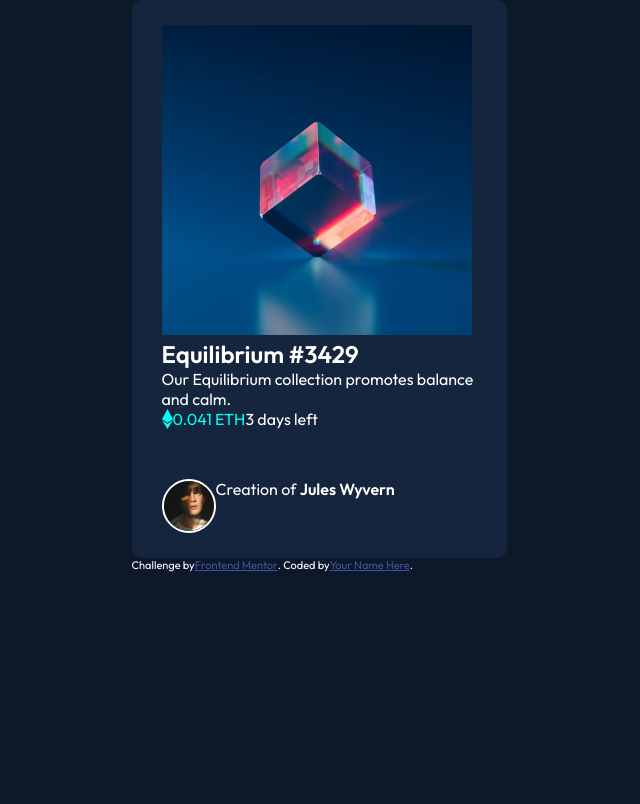
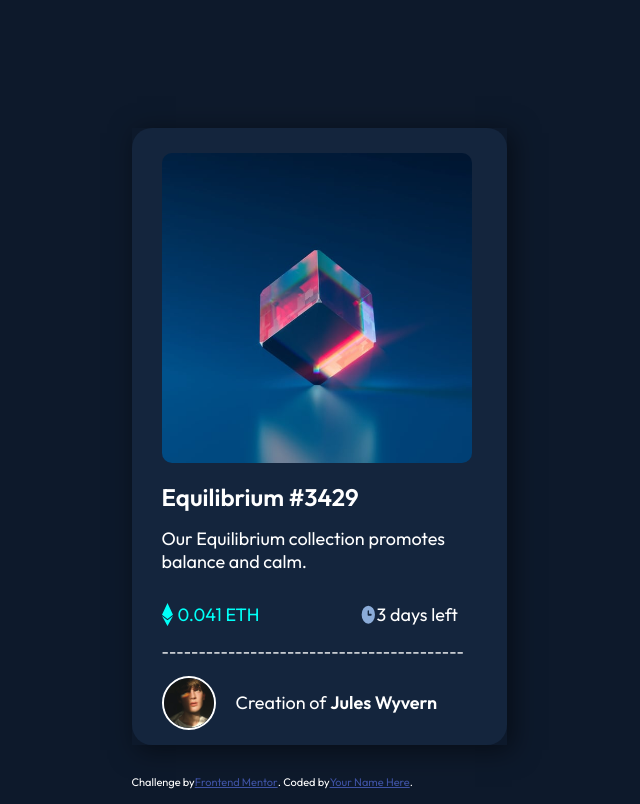
Before and after one commit to Ckaitoz/projeto-nft, a plain HTML site: page index.html in a window 1280 px wide. Shown: the whole page, without its empty margins (321-961 px from the left). Drawn offline with Linux system fonts and the light colour scheme.

Commit message:
cabo ou quase

```diff
--- a/index.html
+++ b/index.html
@@ -13,31 +13,30 @@
   <style>
     .attribution { font-size: 11px; text-align: center; }
     .attribution a { color: hsl(228, 45%, 44%); }
+
   </style>
 </head>
 <body>
 
+  <article>
     <section>
       <img class="nft" src="images/image-equilibrium.jpg" alt="foto equilibrium">
-
       <h1>Equilibrium #3429</h1>
       <p>Our Equilibrium collection promotes balance and calm.</p>
       <div>
 
         <img src="images/icon-ethereum.svg" alt="">
         <p class="moeda">0.041 ETH</p>
-      <p class="tempo">3 days left</p>
+        <img class="tempo" src="images/icon-clock.svg" alt="">
+        <p >3 days left</p>
       </div>
-
+    -----------------------------------------
     </section>
-
-
     <section class="criador">
-
       <img class="avatar" src="images/image-avatar.png" alt="avatar imagem">
       <p>Creation of <strong>Jules Wyvern</strong></p>
-
     </section>
+  </article>
 
   <div class="attribution">
     Challenge by <a href="https://www.frontendmentor.io?ref=challenge" target="_blank">Frontend Mentor</a>.
--- a/style.css
+++ b/style.css
@@ -4,43 +4,66 @@
     margin: 0;
     padding: 0;
     font-family: 'Outfit', sans-serif;
+
 }
 body{
     background-color: hsl(217, 54%, 11%);
     color: white;
     max-width: 375px;
     margin: auto;
+    margin-top: 10%;
 
+}
+article{
+    box-shadow: 5px 5px 25px rgba(0, 0, 0, 0.501);
 }
 section{
     background-color: hsl(216, 50%, 16%);
-    padding: 25px 30px;
-    border-radius: 10px 10px 0px 0px;
+    padding: 25px 30px 15px 30px;
+    border-radius: 20px 20px 0px 0px;
 }
 div{
     display: flex;
-
+    padding-top: 30px;
+    padding-bottom: 15px;
 }
-
+h1{
+    padding-top: 15px;
+    padding-bottom: 15px;
+    font-size: 1.5em;
+}
 p{
     text-align: left;
+    font-size: 18px;
+    font-weight: 400;
 }
 .nft{
     width: 310px;
     height: 310px;
+    border-radius: 10px;
 }
 .moeda{
     color: hsl(178, 100%, 50%);
-
+    padding-left: 5px;
+}
+.tempo{
+    padding-left: 100px;
 }
 
 .criador{
+    padding-top: 0px;
     display: flex;
-    border-radius: 0px 0px 10px 10px;
+    border-radius: 0px 0px 20px 20px;
+}
+.criador p {
+    padding-top: 15px;
 }
 .avatar{
     width: 50px;
     height: 50px;
     border: 2px solid white;
     border-radius: 50%;
+    margin-right: 20px;
 }
+.attribution{text-align: center;
+    box-shadow: none;}
```
Lines whose indentation alone changed are shown as unchanged.
